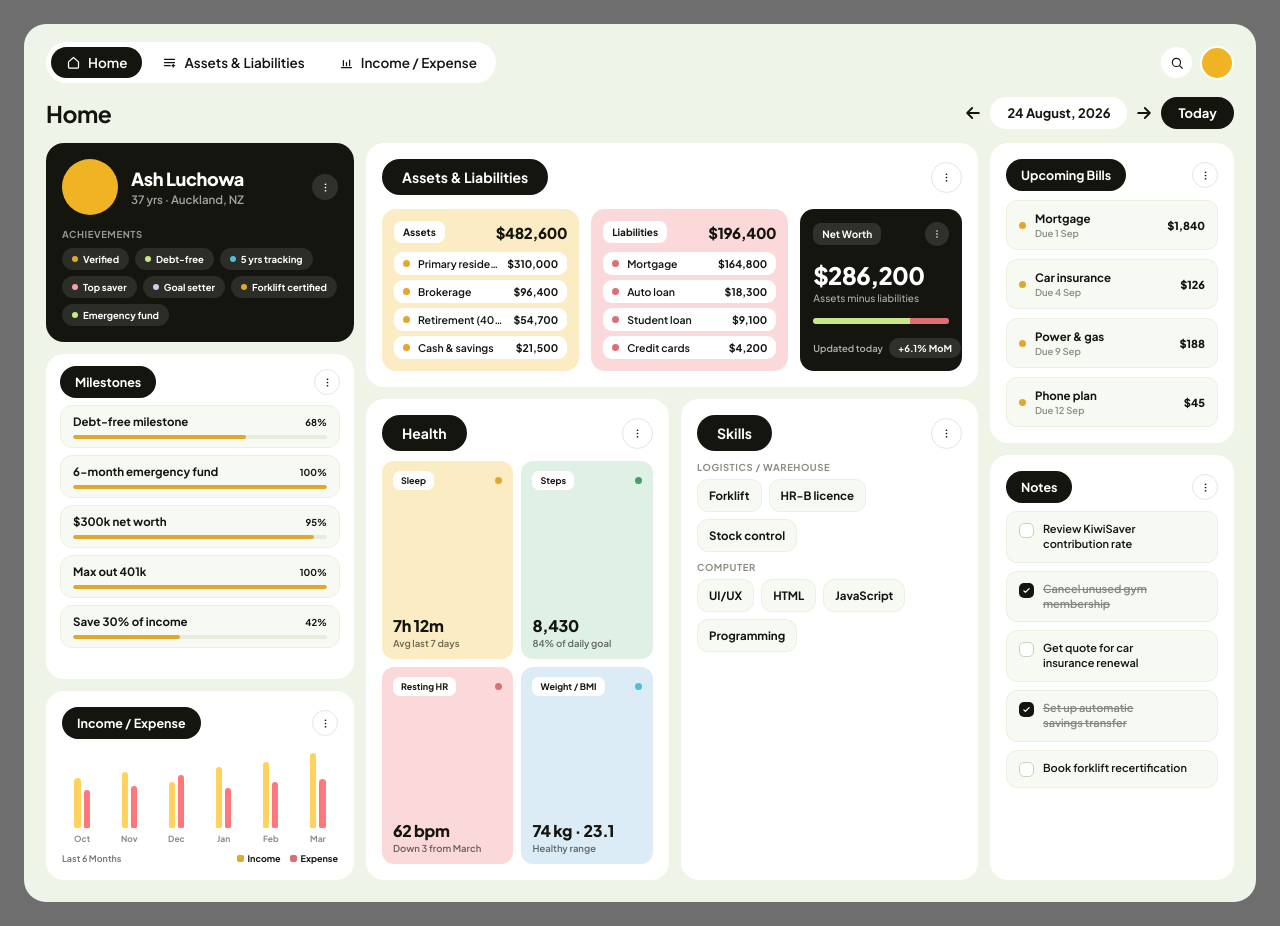
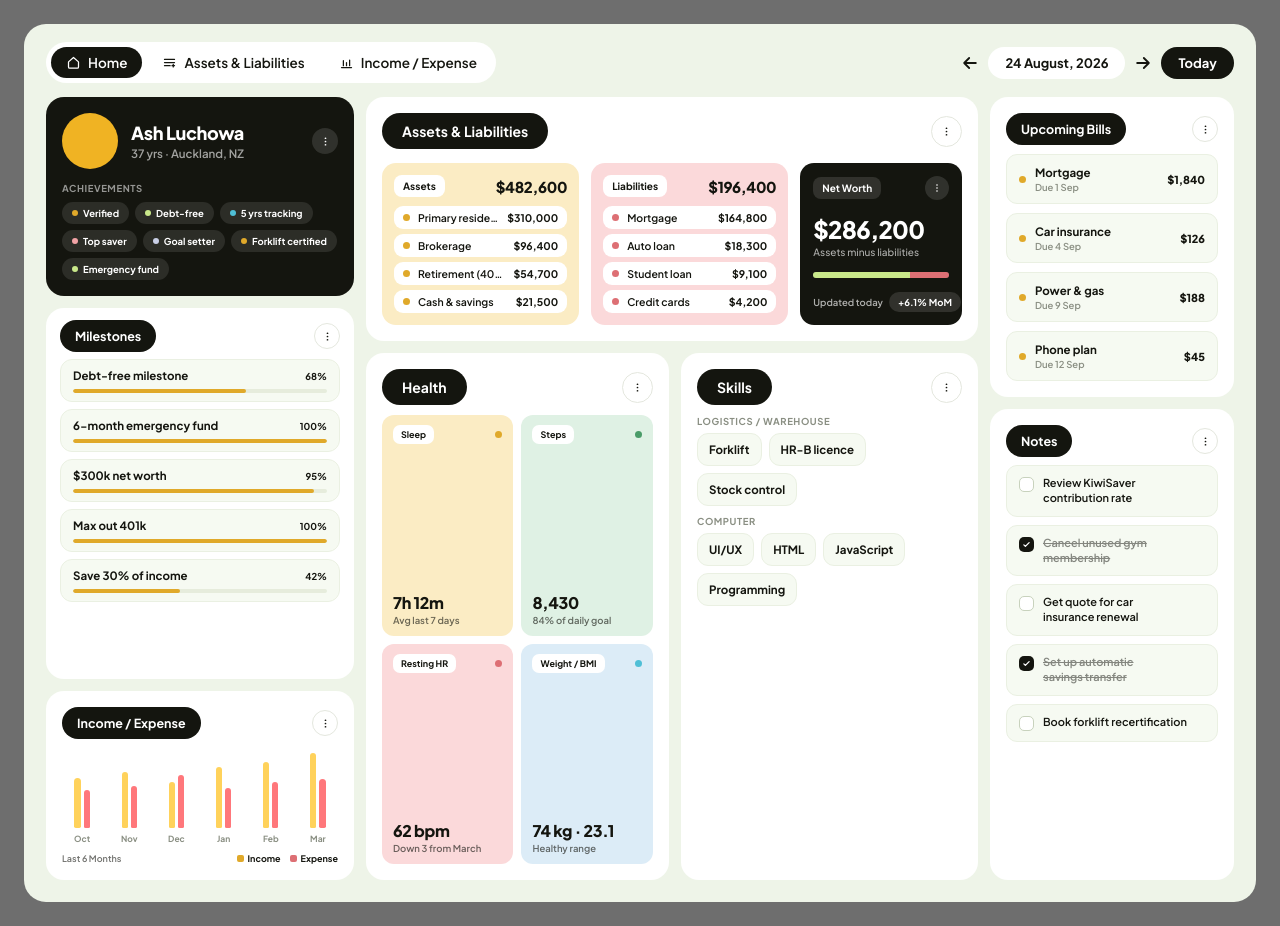
Before and after one commit to ashLuchowa/lifeBeater, a Next.js app: page / in a window 1280 px wide. Built offline with nearby package versions, Linux system fonts and the light colour scheme.

Commit message:
Clean up topBar

```diff
--- a/app/globals.css
+++ b/app/globals.css
@@ -90,21 +90,6 @@ a:hover { color: #444; }
   gap: 8px;
 }
 
-.title-row {
-  display: flex;
-  align-items: center;
-  justify-content: space-between;
-  gap: 10px;
-  flex-wrap: wrap;
-}
-
-.title-row-controls {
-  display: flex;
-  align-items: center;
-  gap: 7px;
-  flex-wrap: wrap;
-}
-
 @media (min-width: 1101px) {
   .dashboard-panel { height: 878px; }
 }
--- a/app/page.jsx
+++ b/app/page.jsx
@@ -1,5 +1,4 @@
 import TopBar from "@/components/TopBar";
-import TitleRow from "@/components/TitleRow";
 import ProfileCard from "@/components/ProfileCard";
 import Milestones from "@/components/Milestones";
 import CashflowChart from "@/components/CashflowChart";
@@ -14,7 +13,6 @@ export default function Page() {
     <main className="dashboard-main">
       <div className="dashboard-panel">
         <TopBar />
-        <TitleRow />
 
         <div className="dashboard-body">
           <div className="dashboard-col">
--- a/components/TitleRow.jsx
+++ /dev/null
@@ -1,21 +0,0 @@
-import { ArrowLeftIcon, ArrowRightIcon } from "./icons";
-
-export default function TitleRow() {
-  return (
-    <div className="title-row">
-      <div style={{ display: "flex", alignItems: "center", gap: 14 }}>
-        <span style={{ fontSize: 23, fontWeight: 700, letterSpacing: "-0.02em" }}>Home</span>
-      </div>
-      <div className="title-row-controls">
-        <ArrowLeftIcon />
-        <div style={{ padding: "8px 17px", borderRadius: 999, background: "#fff", fontSize: 13, fontWeight: 700, whiteSpace: "nowrap" }}>
-          24 August, 2026
-        </div>
-        <ArrowRightIcon />
-        <div style={{ padding: "8px 17px", borderRadius: 999, background: "#14150f", color: "#fff", fontSize: 13, fontWeight: 700, whiteSpace: "nowrap" }}>
-          Today
-        </div>
-      </div>
-    </div>
-  );
-}
--- a/components/TopBar.jsx
+++ b/components/TopBar.jsx
@@ -1,4 +1,4 @@
-import { HomeIcon, LedgerIcon, BarsIcon, SearchIcon } from "./icons";
+import { HomeIcon, LedgerIcon, BarsIcon, ArrowLeftIcon, ArrowRightIcon } from "./icons";
 
 const navBase = {
   display: "flex",
@@ -14,6 +14,7 @@ const navBase = {
 export default function TopBar() {
   return (
     <div className="topbar">
+
       <nav className="topbar-nav">
         <div style={{ ...navBase, padding: "7px 15px", background: "#14150f", color: "#fff" }}>
           <HomeIcon color="#fff" />
@@ -30,11 +31,16 @@ export default function TopBar() {
       </nav>
 
       <div className="topbar-actions">
-        <div style={{ width: 31, height: 31, borderRadius: "50%", background: "#fff", display: "flex", alignItems: "center", justifyContent: "center", flex: "none" }}>
-          <SearchIcon />
+        <ArrowLeftIcon />
+        <div style={{ padding: "8px 17px", borderRadius: 999, background: "#fff", fontSize: 13, fontWeight: 700, whiteSpace: "nowrap" }}>
+          24 August, 2026
         </div>
-        <div style={{ width: 34, height: 34, borderRadius: "50%", background: "#f0b323", border: "2.5px solid #fff", overflow: "hidden", flex: "none" }} />
+        <ArrowRightIcon />
+        <div style={{ padding: "8px 17px", borderRadius: 999, background: "#14150f", color: "#fff", fontSize: 13, fontWeight: 700, whiteSpace: "nowrap" }}>
+          Today
+        </div>
       </div>
+
     </div>
   );
 }
```
